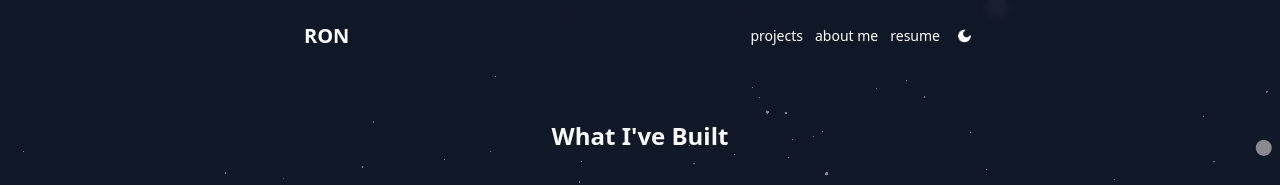
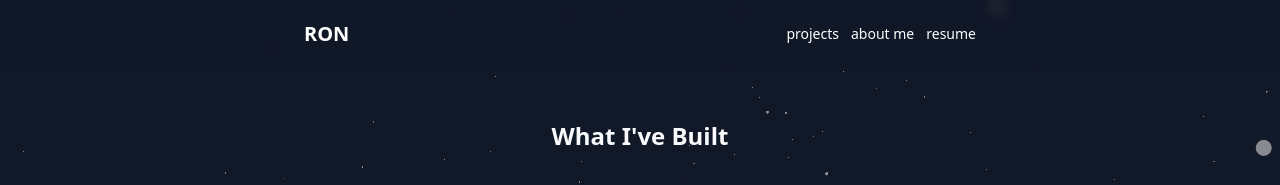
Before and after one commit to ronronrivera/ronronrivera.github.io, a React (Vite) app: page /projects in a window 1280 px wide. Shown: the top 185 px of the page. Built offline with nearby package versions, Linux system fonts and the light colour scheme.

Commit message:
removed darkmode toggler

```diff
--- a/src/Components/Header.jsx
+++ b/src/Components/Header.jsx
@@ -1,5 +1,4 @@
 import { useEffect, useState } from "react";
-import DarkModeToggler from "./DarkModeToggler.jsx";
 import {Link} from "react-router";
 
 function Header() {
@@ -32,7 +31,6 @@ function Header() {
                             :
                             (<span>about me</span>)}</Link>
                         <a href="https://drive.google.com/file/d/1QNQGZcS7fSpIqOjb6VXCoGZ7bUYaz9JH/view?usp=sharing" target="_blank">resume</a>
-                        <DarkModeToggler/>
                     </div>
                 </div>
             </div>
```
